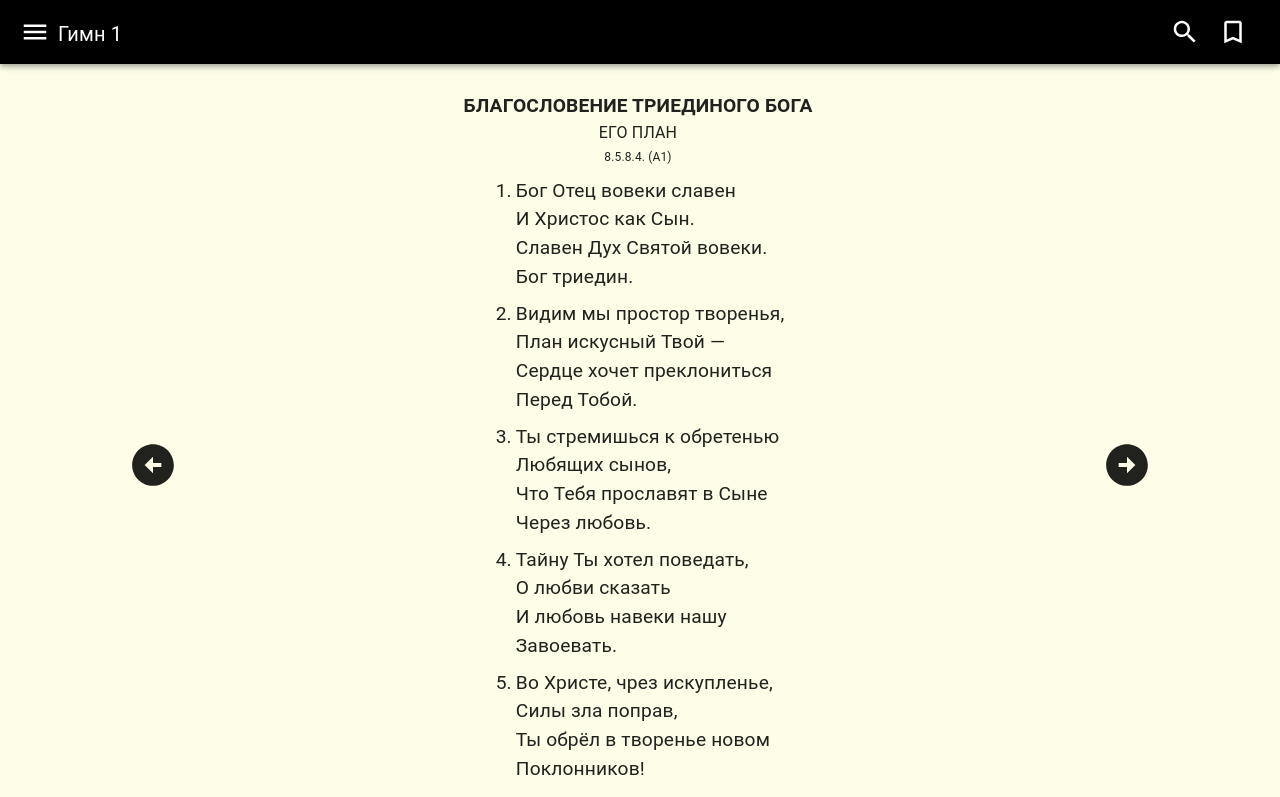
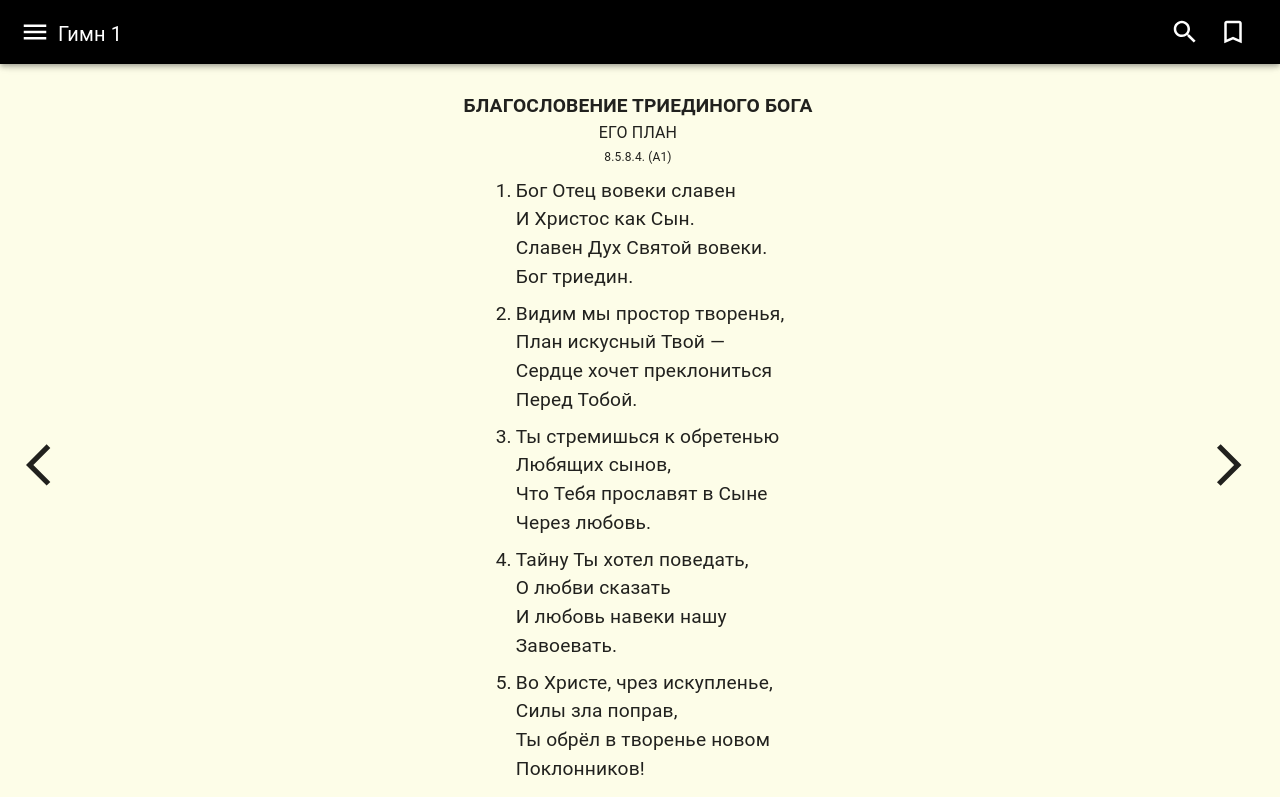
Before and after one commit to gorshipaktsyan/russian-hymns, a React app: page / in a window 1280 px wide. Shown: the top 797 px of the page. Built offline with nearby package versions, Linux system fonts and the light colour scheme; a web font is replaced by a local one.

Commit message:
changed arrows for swiping

```diff
--- a/src/view/components/Drawer.js
+++ b/src/view/components/Drawer.js
@@ -49,7 +49,7 @@ function DrawerComponent({
         </List>
       </Box>
       <Box sx={{ marginLeft: "10px", position: "absolute", bottom: 0 }}>
-        <p>Версия программы: 1.1.9</p>
+        <p>Версия программы: 1.2.0</p>
       </Box>
     </Drawer>
   );
--- a/src/view/pages/Hymn/index.js
+++ b/src/view/pages/Hymn/index.js
@@ -16,8 +16,7 @@ const config = {
   swipeDuration: Infinity,
   touchEventOptions: { passive: true },
 };
-const { StyledDivider, ArrowCircleRightIcon, ArrowCircleLeftIcon } =
-  HymnStyledComponents;
+const { StyledDivider, ArrowRightIcon, ArrowLeftIcon } = HymnStyledComponents;
 
 const minFontSize = 1.0;
 const maxFontSize = 1.8;
@@ -160,9 +159,9 @@ function Hymn({ currentNumber, setCurrentNumber }) {
             <Box dangerouslySetInnerHTML={{ __html: h?.html }} />
             {!isMobile && (
               <>
-                <ArrowCircleLeftIcon onClick={() => handleRightSwipe()} />
+                <ArrowLeftIcon onClick={() => handleRightSwipe()} />
                 ,
-                <ArrowCircleRightIcon onClick={() => handleLeftSwipe()} />
+                <ArrowRightIcon onClick={() => handleLeftSwipe()} />
               </>
             )}
             {index !== hymn.length - 1 && <StyledDivider />}
--- a/src/view/pages/Hymn/styles.js
+++ b/src/view/pages/Hymn/styles.js
@@ -1,17 +1,17 @@
 import styled from "@emotion/styled";
 import { Divider } from "@mui/material";
-import ArrowCircleLeftIcon from "@mui/icons-material/ArrowCircleLeft";
-import ArrowCircleRightIcon from "@mui/icons-material/ArrowCircleRight";
+import ArrowBackIosIcon from "@mui/icons-material/ArrowBackIos";
+import ArrowForwardIosIcon from "@mui/icons-material/ArrowForwardIos";
 
 const HymnStyledComponents = {
   StyledDivider: styled(Divider)({
     width: "400px",
     margin: "auto",
   }),
-  ArrowCircleRightIcon: styled(ArrowCircleRightIcon)({
+  ArrowRightIcon: styled(ArrowForwardIosIcon)({
     position: "fixed",
     top: "55%",
-    right: "10%",
+    right: "2%",
     fontSize: "large",
     width: "50px",
     height: "50px",
@@ -20,10 +20,10 @@ const HymnStyledComponents = {
       color: "gray",
     },
   }),
-  ArrowCircleLeftIcon: styled(ArrowCircleLeftIcon)({
+  ArrowLeftIcon: styled(ArrowBackIosIcon)({
     position: "fixed",
     top: "55%",
-    left: "10%",
+    left: "2%",
     fontSize: "large",
     width: "50px",
     height: "50px",
```
